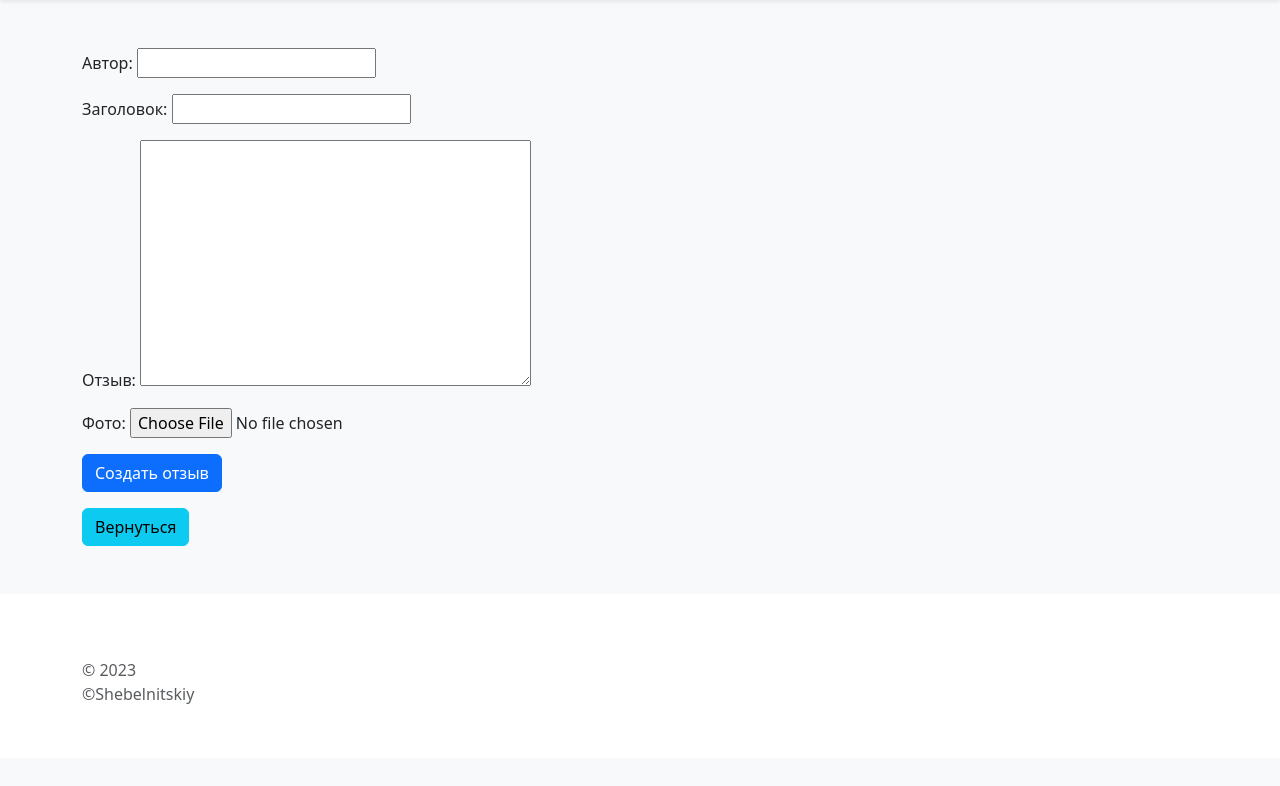
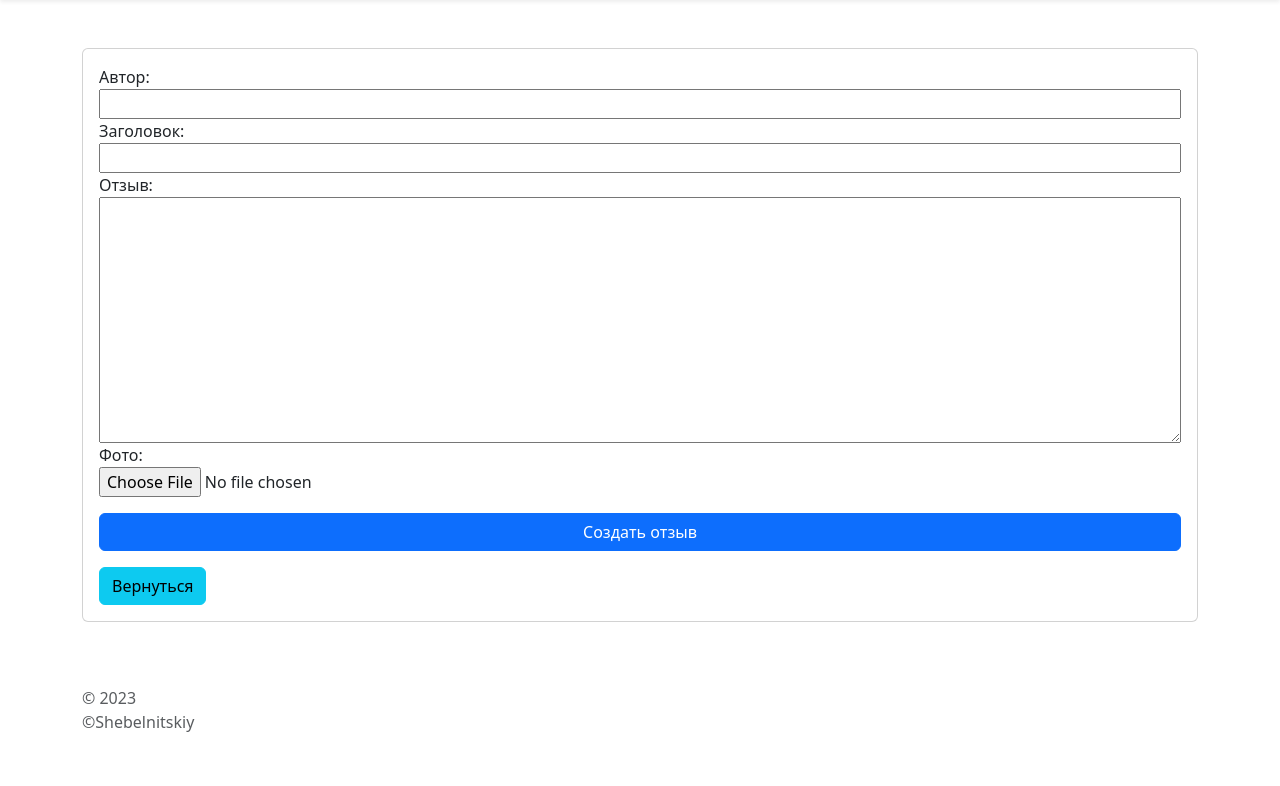
Before and after one commit to Shebelnitskii/Django_electronics_shop, a Django app: page /review_form/24/ in a window 1280 px wide. Shown: the part 56-842 px from the top of the page. Before the commit the page ends 760 px from the top, so only its background shows below. Run offline with Django 4.2, Linux system fonts and the light colour scheme; some libraries are stand-ins or nearby versions.

Commit message:
upgrade review_form.html

```diff
--- a/main/templates/main/review_form.html
+++ b/main/templates/main/review_form.html
@@ -1,11 +1,10 @@
 {% extends 'main/base.html' %}
 {% block content %}
-<div class="album py-5 bg-body-tertiary" style="display: flex; justify-content: center;" >
-<div class="container">
-    <form method="post" enctype="multipart/form-data">
+<div class="container mt-3" style="width: 95%; font_size: 14px">
+    <form method="post" enctype="multipart/form-data" class="card p-3 mt-5" autocomplete="off">
         {% csrf_token %}
-        {{ form.as_p }}
-        <button type="submit" class="btn btn-primary">{% if object %}Сохранить изменения{% else %}Создать отзыв{% endif %}</button>
+        {{ form }}
+        <button type="submit" class="btn btn-primary mt-3 ">{% if object %}Сохранить изменения{% else %}Создать отзыв{% endif %}</button>
         <div class="block">
             <a href="{{ request.META.HTTP_REFERER }}" class="btn btn-info mt-3 ">Вернуться</a>
         </div>
```
